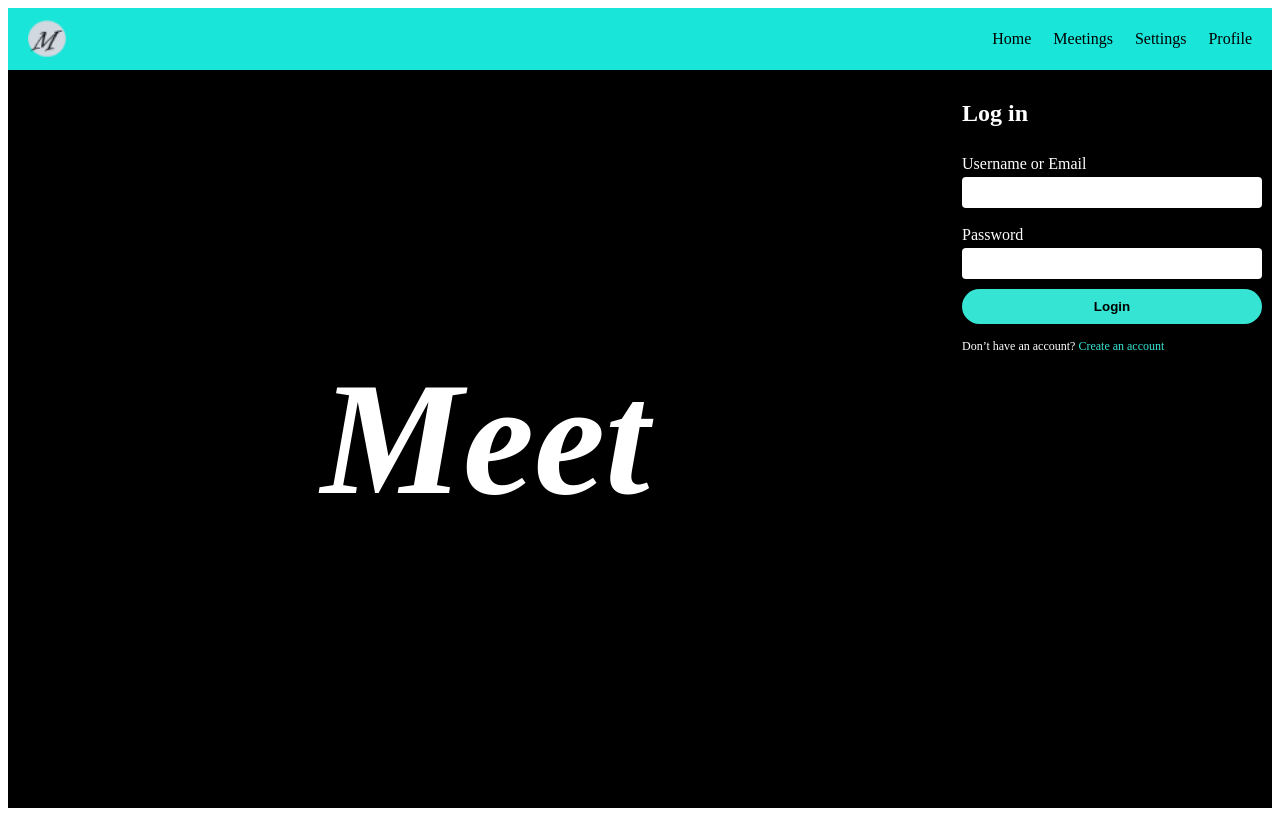
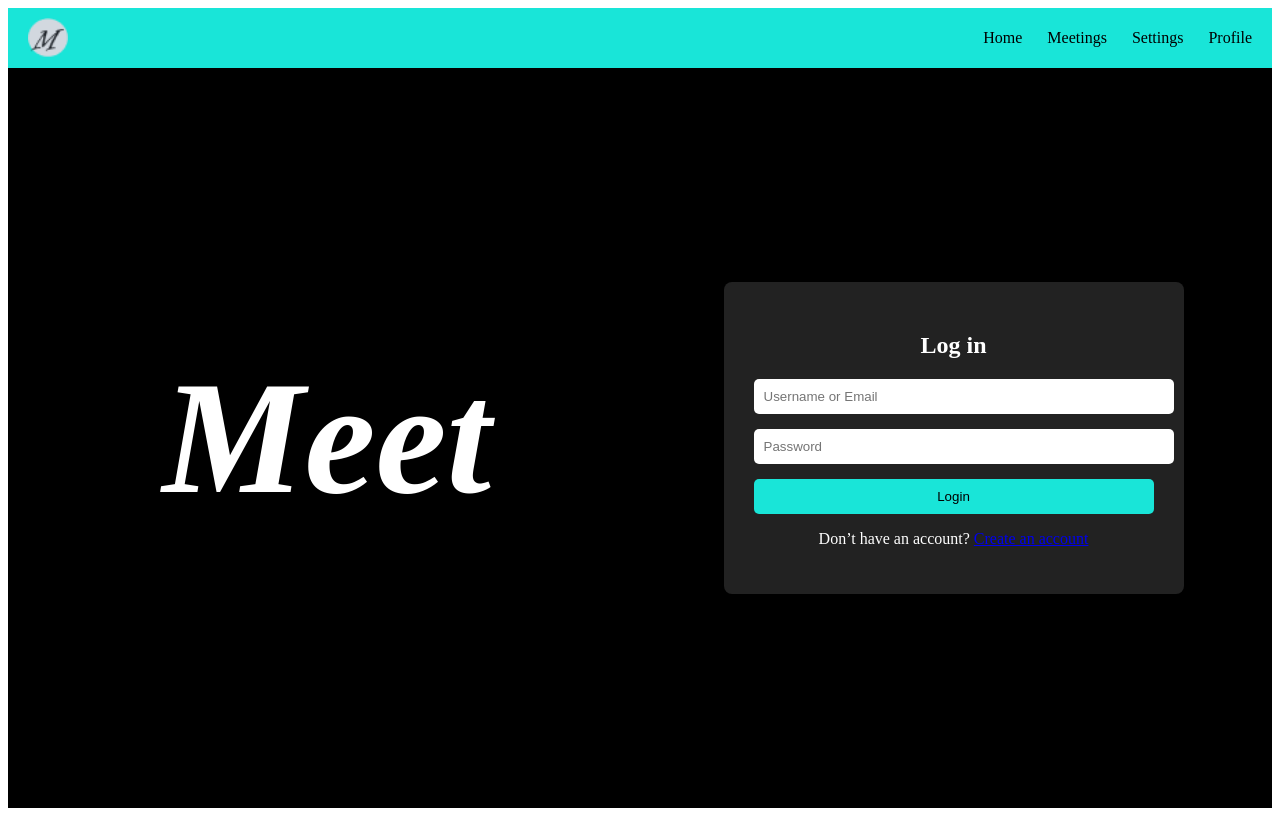
Before and after one commit to DiyaBetcy/ai-multilingual-meet-platform, a React (Vite) app in the folder frontend/vite-project/: page /login in a window 1280 px wide. Built offline with nearby package versions, Linux system fonts and the light colour scheme.

Commit message:
Added navbar menu to login page and aligned layout with signup

```diff
--- a/frontend/vite-project/src/pages/login.css
+++ b/frontend/vite-project/src/pages/login.css
@@ -1,31 +1,30 @@
-.base-container {
-  background-color: #11161d;
-  min-height: 100vh;
+.signup-container {
   display: flex;
   flex-direction: column;
+  height: 100vh;
+}
+
+.top-bar {
+  background-color: #19E5D8;
+  padding: 10px 20px;
+  display: flex;
+  align-items: center;
+  justify-content: space-between; /* ⭐ THIS PUSHES MENU TO RIGHT */
 }
 
 
-
-.start-top-bar {
-  background: #19E5D8;
-  padding: 12px 20px;
-  display: flex;
-  justify-content: space-between;
-  align-items: center;
-}
 .logo-image {
-  width: 40px;
   height: 40px;
-  border-radius: 50%;
 }
 
+/* Layout Split */
 .main-content {
   display: flex;
   flex: 1;
 }
 
-.left-section {
+/* LEFT PANEL (MEET TEXT CENTERING) */
+.left-panel {
   flex: 1;
   background-color: black;
   display: flex;
@@ -33,61 +32,73 @@
   align-items: center;
 }
 
-.app-title {
+/* ⭐ THIS CONTROLS MEET SIZE */
+.brand-text {
   font-size: 10rem;
   font-style: italic;
   color: white;
   font-weight: bold;
 }
 
-.right-section {
+/* RIGHT PANEL */
+.right-panel {
   flex: 1;
+  background-color: black;
   display: flex;
-  flex-direction: column;
-  align-items: flex-start;
-  max-width: 300px;
+  justify-content: center;
+  align-items: center;
 }
 
-.login-title {
-  font-size: 24px;
+/* ⭐ THIS CONTROLS PANEL SIZE */
+.form-wrapper {
+  background-color: #222;
+  padding: 30px;
+  border-radius: 8px;
+  width: 80%;
+  max-width: 400px;
+  text-align: center;
+}
+
+.form-wrapper h2 {
   color: white;
   margin-bottom: 20px;
 }
 
-.login-form {
-  display: flex;
-  flex-direction: column;
+.form-wrapper input {
   width: 100%;
+  padding: 10px;
+  margin-bottom: 15px;
+  border-radius: 5px;
+  border: none;
 }
 
-.login-form label {
-  color: white;
-  margin: 8px 0 4px;
-}
-
-.login-form input {
-  padding: 8px;
+.submit {
+  width: 100%;
+  padding: 10px;
+  background-color: #19E5D8;
   border: none;
-  border-radius: 4px;
-  margin-bottom: 10px;
-}
-
-.login-btn {
-  background-color: #35e4d3;
-  border: none;
-  border-radius: 20px;
-  padding: 10px;
-  font-weight: bold;
+  border-radius: 5px;
   cursor: pointer;
 }
 
-.signup-text {
-  margin-top: 15px;
-  color: white;
-  font-size: 12px;
+.submit:hover {
+  background-color: #14bfb5;
 }
 
-.signup-text a {
-  color: #35e4d3;
+p {
+  color: white;
+}
+.nav-menu {
+  display: flex;
+  gap: 25px;
+}
+
+.nav-menu a {
   text-decoration: none;
+  color: black;
+  font-weight: 500;
 }
+
+.nav-menu a:hover {
+  text-decoration: underline;
+}
--- a/frontend/vite-project/src/pages/login.jsx
+++ b/frontend/vite-project/src/pages/login.jsx
@@ -1,80 +1,52 @@
-import "./login.css";   // ✅ make sure name matches your file
-import { useNavigate } from "react-router-dom";
-import { useState } from "react";
-export default function login() {
-    const navigate = useNavigate();
+import "./login.css";
 
-  const [username, setUsername] = useState("");
-  const [password, setPassword] = useState("");
-  const [error, setError] = useState("");
+export default function Login() {
+  return (
+    <div className="signup-container">
 
-  const handleLogin = (e) => {
-    e.preventDefault();
+      {/* Top Bar */}
+      <div className="top-bar">
+  <img src="/src/assets/logo.png" alt="Logo" className="logo-image" />
 
-    // 🔐 TEMPORARY HARDCODED CREDENTIALS
-    const validUsername = "admin";
-    const validPassword = "1234";
+  <div className="nav-menu">
+    <a href="/">Home</a>
+    <a href="/meetings">Meetings</a>
+    <a href="/settings">Settings</a>
+    <a href="/profile">Profile</a>
+  </div>
+</div>
 
-    if (!username || !password) {
-      setError("Please enter username and password");
-      return;
-    }
 
-    if (username === validUsername && password === validPassword) {
-      // ✅ LOGIN SUCCESS
-      setError("");
-      navigate("/start");
-    } else {
-      // ❌ LOGIN FAILED
-      setError("Invalid username or password");
-    }
-  };
-  return (
-    <div className="base-container">
+      {/* Main Content */}
+      <div className="main-content">
 
-<div className="start-top-bar">
-        <img src="/src/assets/logo.png" className="start-logo" />
-        <div className="start-menu">
-          <span>Home</span>
-          <span>Meetings</span>
-          <span>Settings</span>
-          <span>Profile</span>
-        </div>
-      </div>
-
-      <div className="main-content">
-        <div className="left-section">
-          <h1 className="app-title">Meet</h1>
+        {/* LEFT SIDE (MEET TEXT) */}
+        <div className="left-panel">
+          <h1 className="brand-text">Meet</h1>
         </div>
 
-        <div className="right-section">
-          <h2 className="login-title">Log in</h2>
-          <form className="login-form" onSubmit={handleLogin}>
-            <label htmlFor="username">Username or Email</label>
-            <input type="text" value={username}
-              onChange={(e) => setUsername(e.target.value)}/>
+        {/* RIGHT SIDE (LOGIN CARD) */}
+        <div className="right-panel">
+          <div className="form-wrapper">
 
-            <label htmlFor="password">Password</label>
-            <input type="password" value={password}
-              onChange={(e) => setPassword(e.target.value)}/>
- {error && <p style={{ color: "red", fontSize: "12px" }}>{error}</p>}
-            <button type="submit" className="login-btn">Login</button>
-          </form>
+            <h2>Log in</h2>
 
+            <form>
+              <input type="text" placeholder="Username or Email" />
+              <input type="password" placeholder="Password" />
 
+              <button className="submit" type="submit">
+                Login
+              </button>
+            </form>
 
-          {/* ✅ WORKING CREATE ACCOUNT LINK */}
-          <p className="signup-text">
-            Don’t have an account? {" "}
-            <span
-              className="signup-link"
-              onClick={() => navigate("/")}
-            >
-              <a href="#">Create an account</a>
-            </span>
-          </p>
+            <p className="already-account">
+              Don’t have an account? <a href="#">Create an account</a>
+            </p>
 
+          </div>
         </div>
+
       </div>
     </div>
   );
```
